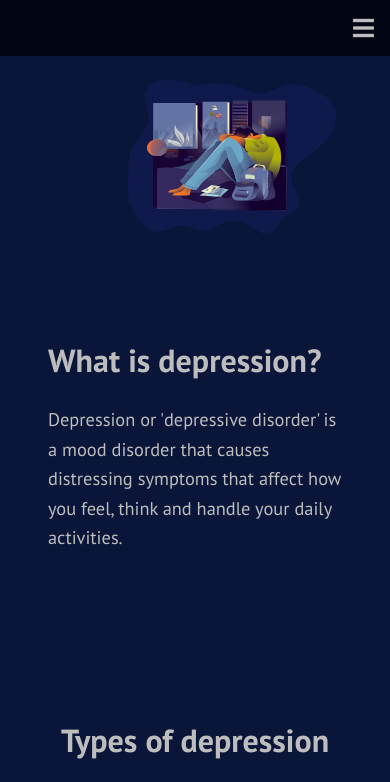
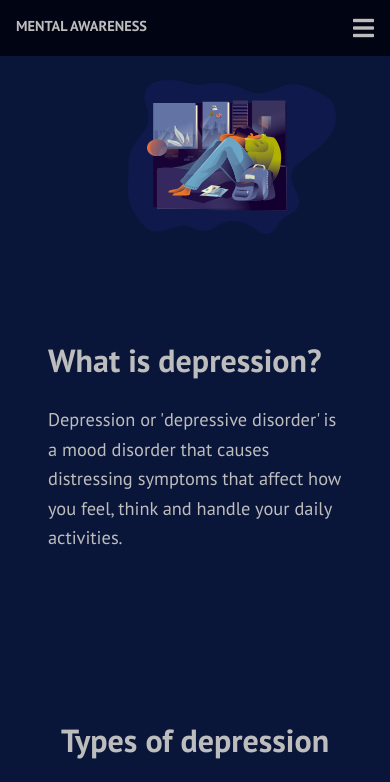
Before and after one commit to caxtonMuthoni/mental_awareness, a website: page index.html in a window 390 px wide. Shown: the top 782 px of the page. Drawn offline with nearby package versions, Linux system fonts and the light colour scheme.

Commit message:
Mobile menu edit

```diff
--- a/index.html
+++ b/index.html
@@ -43,6 +43,7 @@
     </nav>
 
     <nav class="nav nav-small" id="nav">
+        <h3 class="heading-3 nav__header">Mental Awareness</h3>
         <ul class="nav__list nav__list-disabled" id="menu-container">
             <li class="nav__item"><a href="#types" class="nav__link">Types depression</a></li>
             <li class="nav__item"><a href="#signs" class="nav__link">Signs and symptoms</a></li>
--- a/sass/components/_nav.scss
+++ b/sass/components/_nav.scss
@@ -29,6 +29,17 @@
     top: 0;
     left: 0;
     transition: all .5s;
+
+    &__header {
+        align-self: flex-start;
+        margin: 2rem 0 0 2rem;
+        white-space: nowrap;
+        font-size: 2.2rem;
+
+        @media only screen and (max-width: 900px) {
+            font-size: 1.8rem;
+        }
+    }
 
     &__list {
         display: flex;
```
Also changed, not shown: resources/css/style.comp.css, resources/css/style.css, resources/css/style.pref.css.
